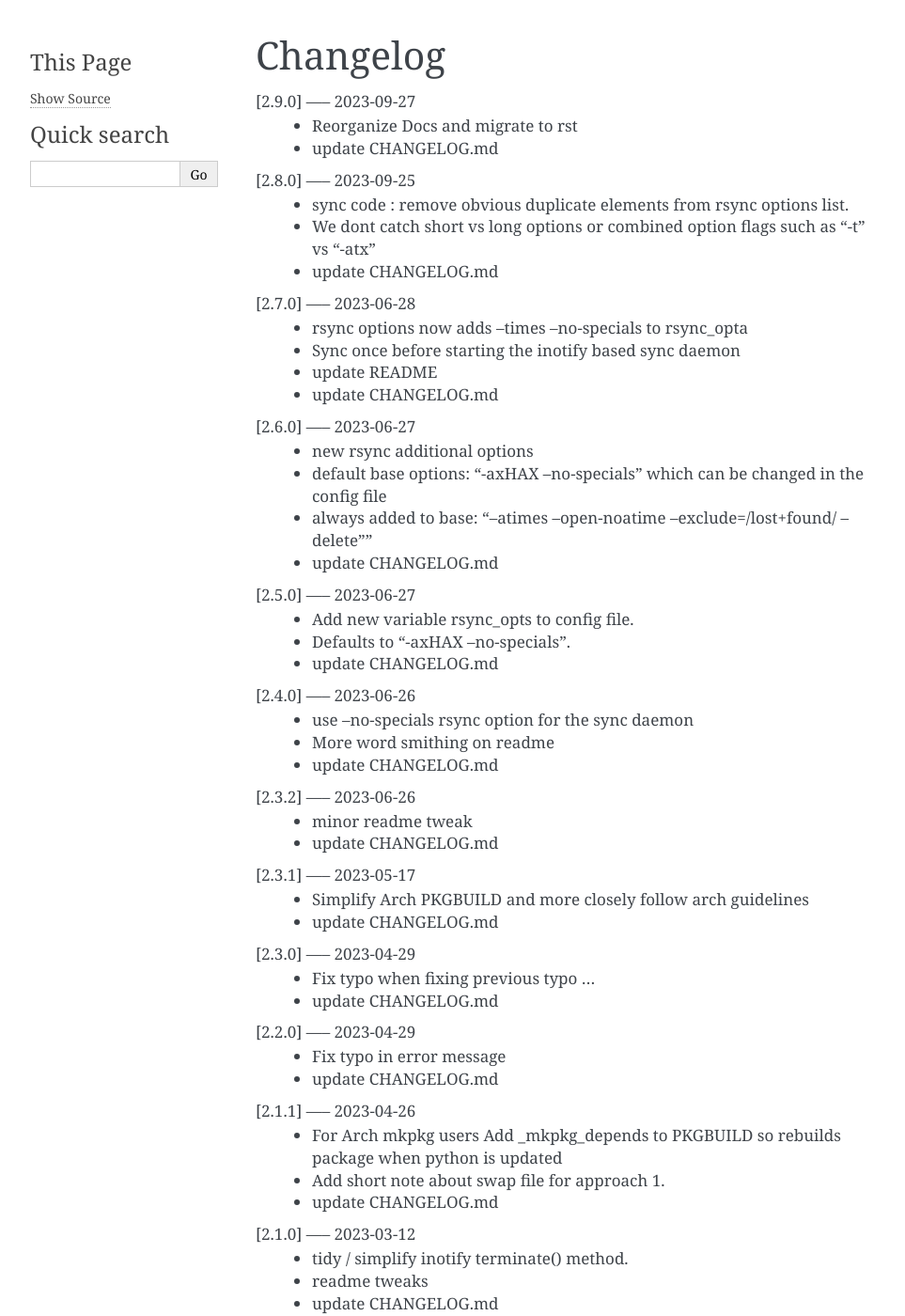
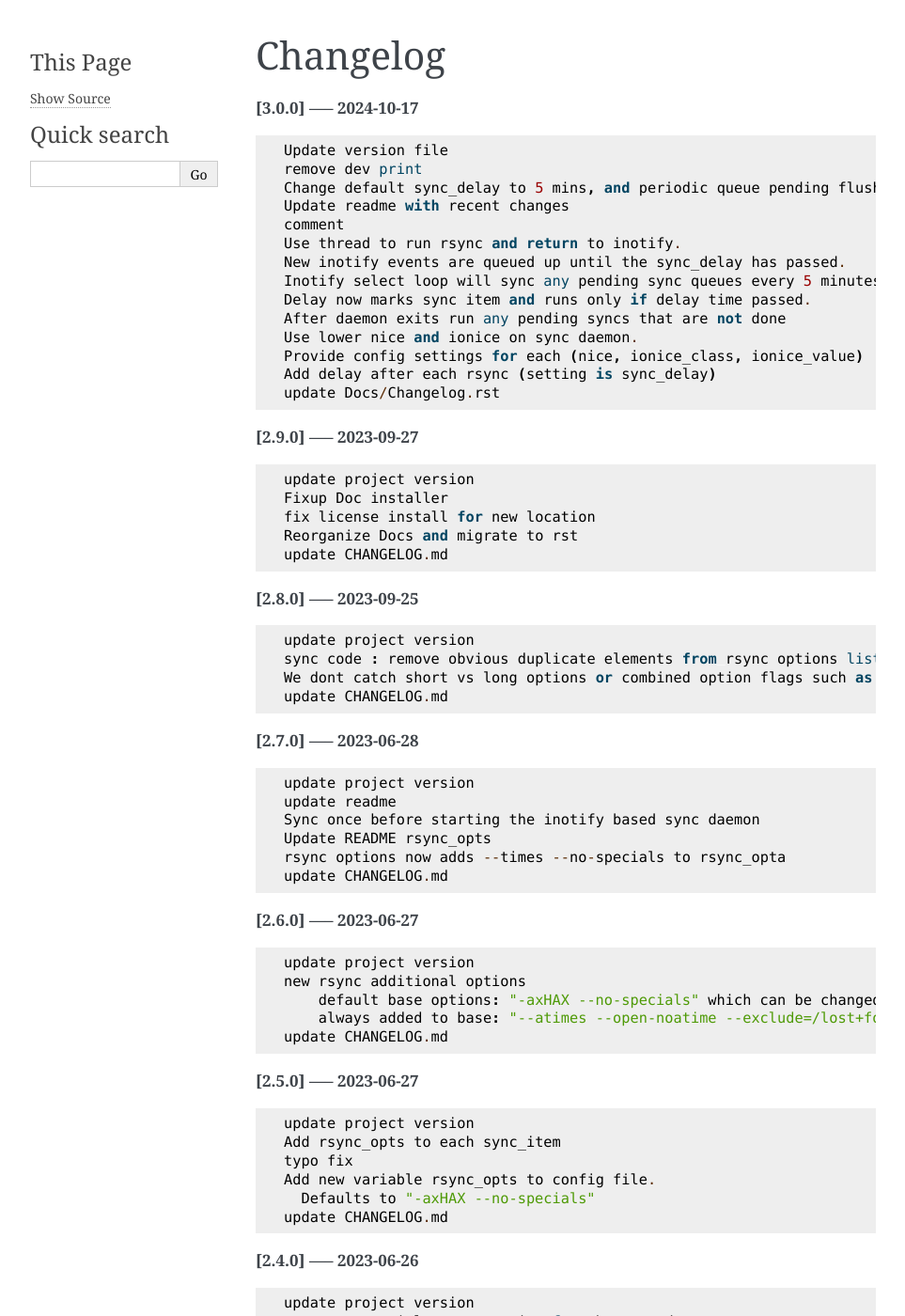
Before and after one commit to gene-git/dual-root, a Sphinx documentation site: the page built from Docs/Changelog.rst, in a window 1280 px wide and 1400 px high. Shown: the whole window at 94% size, without its empty margins (148-1111 px from the left). Built offline with Sphinx 7.4.7, drawn with Linux system fonts in a browser that asks for light colours; some of the changed text lies outside the part shown.

Commit message:
Performance improvements:  - sync daemon now defaults to running with: nice=15, ionice_class=IDLE  - Inotify triggers now placed on sync queue which is run in separate thread and queue run must wait sync    delay seconds before being run again. Each dir monitored by inotify has its own queue.  - Periodic queue check/flushes are also run every 15 mins - this is also run on exit to    ensure all pending syncs are completed.  - New variables in sync daemon config are available    nice, ionice_class and ionice_value; see man ioprio_set    defaults: nice=15, ionice_class=3 (IDLE)    sync_delay = 300 which is the minimum time between queue runs

```diff
--- a/Docs/Changelog.rst
+++ b/Docs/Changelog.rst
@@ -1,138 +1,272 @@
 Changelog
 =========
 
-[2.9.0] ----- 2023-09-27
- * Reorganize Docs and migrate to rst
- * update CHANGELOG.md
+**[3.0.0] ----- 2024-10-17** ::
 
-[2.8.0] ----- 2023-09-25
- * sync code : remove obvious duplicate elements from rsync options list.
- * We dont catch short vs long options or combined option flags such as "-t" vs "-atx"
- * update CHANGELOG.md
+	    Update version file
+	    remove dev print
+	    Change default sync_delay to 5 mins, and periodic queue pending flush to every 15 mins
+	    Update readme with recent changes
+	    comment
+	    Use thread to run rsync and return to inotify.
+	    New inotify events are queued up until the sync_delay has passed.
+	    Inotify select loop will sync any pending sync queues every 5 minutes
+	    Delay now marks sync item and runs only if delay time passed.
+	    After daemon exits run any pending syncs that are not done
+	    Use lower nice and ionice on sync daemon.
+	    Provide config settings for each (nice, ionice_class, ionice_value)
+	    Add delay after each rsync (setting is sync_delay)
+	    update Docs/Changelog.rst
 
-[2.7.0] ----- 2023-06-28
- * rsync options now adds --times --no-specials to rsync_opta
- * Sync once before starting the inotify based sync daemon
- * update README
- * update CHANGELOG.md
 
-[2.6.0] ----- 2023-06-27
- * new rsync additional options
- * default base options: "-axHAX --no-specials" which can be changed in the config file
- * always added to base: "--atimes --open-noatime --exclude=/lost+found/ --delete""
- * update CHANGELOG.md
+**[2.9.0] ----- 2023-09-27** ::
 
-[2.5.0] ----- 2023-06-27
- * Add new variable rsync_opts to config file.
- * Defaults to "-axHAX --no-specials".
- * update CHANGELOG.md
+	    update project version
+	    Fixup Doc installer
+	    fix license install for new location
+	    Reorganize Docs and migrate to rst
+	    update CHANGELOG.md
 
-[2.4.0] ----- 2023-06-26
- * use --no-specials rsync option for the sync daemon
- * More word smithing on readme
- * update CHANGELOG.md
 
-[2.3.2] ----- 2023-06-26
- * minor readme tweak
- * update CHANGELOG.md
+**[2.8.0] ----- 2023-09-25** ::
 
-[2.3.1] ----- 2023-05-17
- * Simplify Arch PKGBUILD and more closely follow arch guidelines
- * update CHANGELOG.md
+	    update project version
+	    sync code : remove obvious duplicate elements from rsync options list.
+	    We dont catch short vs long options or combined option flags such as "-t" vs "-atx"
+	    update CHANGELOG.md
 
-[2.3.0] ----- 2023-04-29
- * Fix typo when fixing previous typo ...
- * update CHANGELOG.md
 
-[2.2.0] ----- 2023-04-29
- * Fix typo in error message
- * update CHANGELOG.md
+**[2.7.0] ----- 2023-06-28** ::
 
-[2.1.1] ----- 2023-04-26
- * For Arch mkpkg users Add _mkpkg_depends to PKGBUILD so rebuilds package when python is updated
- * Add short note about swap file for approach 1.
- * update CHANGELOG.md
+	    update project version
+	    update readme
+	    Sync once before starting the inotify based sync daemon
+	    Update README rsync_opts
+	    rsync options now adds --times --no-specials to rsync_opta
+	    update CHANGELOG.md
 
-[2.1.0] ----- 2023-03-12
- * tidy / simplify inotify terminate() method.
- * readme tweaks
- * update CHANGELOG.md
 
-[2.0.3] ----- 2023-03-10
- * Readme tweaks, systemd unit description improvements
- * update CHANGELOG.md
+**[2.6.0] ----- 2023-06-27** ::
 
-[2.0.2] ----- 2023-03-09
- * Doc wordsmithing
- * Wordsmithing README
- * update CHANGELOG.md
+	    update project version
+	    new rsync additional options
+	        default base options: "-axHAX --no-specials" which can be changed in the config file
+	        always added to base: "--atimes --open-noatime --exclude=/lost+found/ --delete""
+	    update CHANGELOG.md
 
-[2.0.1] ----- 2023-03-09
- * Tidy some coding comments
- * update CHANGELOG.md
 
-[2.0.0] ----- 2023-03-09
- * Tweak systemd service descriptions
- * update README with new syncd info
- * Re-write sync code
- * New Sync and Inotify classes
- * New optional sync-daemon.conf allows specifying what to sync with list of :
- * [source, destination(s), exclusion(s)]  - each in rsync compatible form
- * Can be used with Approach 2
- * Remove timeout=0 from select()
- * update CHANGELOG.md
+**[2.5.0] ----- 2023-06-27** ::
 
-[1.0.2] ----- 2023-03-07
- * Forgot to add dual-root-syncd.service file - added
- * Remove inotify todo item - its done :)
- * update CHANGELOG.md
+	    update project version
+	    Add rsync_opts to each sync_item
+	    typo fix
+	    Add new variable rsync_opts to config file.
+	      Defaults to "-axHAX --no-specials"
+	    update CHANGELOG.md
 
-[1.0.1] ----- 2023-03-07
- * Comment change in inotify code. Add couple lines on recovering from disk failure to docs
- * Add comment on recovering from disk failure
- * update CHANGELOG.md
 
-[1.0.0] ----- 2023-03-07
- * Release 1.0.0
- * Inotify sync option (dual-root-tool -sd) available
- * dual-root-syncd.service to start the sync daemon
- * update CHANGELOG.md
+**[2.4.0] ----- 2023-06-26** ::
 
-[0.9.1] ----- 2023-03-07
- * update to 0.9.1
- * Refactor and tidy up code
- * update CHANGELOG.md
+	    update project version
+	    use --no-specials rsync option for the sync daemon
+	    More word smithing on readme
+	    update CHANGELOG.md
 
-[0.9.0] ----- 2023-03-07
- * Add -q quiet option to dual-root-tool
- * update Install.rst instructions
- * Install uses /etc/dual-root
- * tidy up installer
- * small doc edits
- * update CHANGELOG.md
 
-[0.7.0] ----- 2023-03-06
- * fix installer typo
- * update CHANGELOG.md
+**[2.3.2] ----- 2023-06-26** ::
 
-[0.6.0] ----- 2023-03-06
- * Add sphinx docs - cd docs; make latexpdf; make html
- * update CHANGELOG.md
+	    update project version
+	    Minor readme tweak
+	    update CHANGELOG.md
 
-[0.5.0] ----- 2023-03-06
- * tweak doc, update to 0.5.0
- * More edits for dual-root-tool
- * update CHANGELOG.md
 
-[0.4.0] ----- 2023-03-06
- * add more protective checks
- * update CHANGELOG.md
+**[2.3.1] ----- 2023-05-17** ::
 
-[0.3.0] ----- 2023-03-06
- * Add sync and test mode
- * update CHANGELOG.md
+	    update project version
+	    Simplify Arch PKGBUILD and more closely follow arch guidelines
+	    update CHANGELOG.md
 
-[0.2.0] ----- 2023-03-06
- * Add dual-root-tool and bind service
- * more doc updates
- * Initial commit
+
+**[2.3.0] ----- 2023-04-29** ::
+
+	    update project version
+	    Fix typo made fixing previous typo ...
+	    update CHANGELOG.md
+
+
+**[2.2.0] ----- 2023-04-29** ::
+
+	    update project version
+	    Fix typo in error message
+	    update CHANGELOG.md
+
+
+**[2.1.1] ----- 2023-04-26** ::
+
+	    update project version
+	    For Arch mkpkg usersAdd _mkpkg_depends to to PKGBUILD to rebuild when python is updated
+	    Add short note about swap file for approach 1.
+	    update CHANGELOG.md
+
+
+**[2.1.0] ----- 2023-03-12** ::
+
+	    update project version
+	    tidy inotify terminate()
+	    readme tweaks
+	    update CHANGELOG.md
+
+
+**[2.0.3] ----- 2023-03-10** ::
+
+	    update project version
+	    More readme tweaks
+	    minor change to service unit description
+	    update CHANGELOG.md
+
+
+**[2.0.2] ----- 2023-03-09** ::
+
+	    update project version
+	    Doc wordsmithing
+	    Wordsmithing README
+	    update CHANGELOG.md
+
+
+**[2.0.1] ----- 2023-03-09** ::
+
+	    update project version
+	    Tidy some coding comments
+	    update CHANGELOG.md
+
+
+**[2.0.0] ----- 2023-03-09** ::
+
+	    update project version
+	    update CHANGELOG.md
+	    update project version
+	    Tweak systemd service descriptions
+	    fix: add_dual_root needs emmpty exceptions list
+	    update README with new syncd info, fix buglet installing sample config
+	    debug off
+	    Now uses class Sync and class Inotify.
+	    Support for Approach 1 and Approach 2
+	    New optional sync-daemon.conf allows specifying what to sync with list of :
+	       [source, destination(s), exclusion(s)]  - each in rsync compatible form
+	    Complete rewrite of sync code - now in class Inotify
+	    Remove timeout=0 from select()
+	    update CHANGELOG.md
+
+
+**[1.0.2] ----- 2023-03-07** ::
+
+	    update project version
+	    Remove inotify todo item - its done :)
+	    update CHANGELOG.md
+
+
+**[1.0.1] ----- 2023-03-07** ::
+
+	    update project version
+	    fix comment
+	    Add comment on recovering from disk failure
+	    update CHANGELOG.md
+
+
+**[1.0.0] ----- 2023-03-07** ::
+
+	    update project version
+	    update CHANGELOG.md
+
+
+**[0.9.9] ----- 2023-03-07** ::
+
+	    update project version
+	    Edit dual-root-syncd.service desctiption
+	    Add missing [Install] in dual-root-syncd.service
+	    debug off
+	    Inotify sync option (dual-root-tool -sd) available
+	    dual-root-syncd.service to start the sync daemon
+	    update CHANGELOG.md
+
+
+**[0.9.1] ----- 2023-03-07** ::
+
+	    update project version
+	    Message - use mountd "on"
+	    installer - duh
+	    installer typo with etc
+	    Refactor and tidy ups
+	    update CHANGELOG.md
+
+
+**[0.9.0] ----- 2023-03-07** ::
+
+	    update project version
+	    Improve README
+	    fix installer path buglet
+	    tidy up installer
+	    Install uses /etc/dual-root
+	    update Install.rst instructions
+	    update CHANGELOG.md
+
+
+**[0.8.0] ----- 2023-03-07** ::
+
+	    update project version
+	    Add -q quiet option
+	    small doc edits
+	    update CHANGELOG.md
+
+
+**[0.7.0] ----- 2023-03-06** ::
+
+	    update project version
+	    missing install.rst in installer
+	    typo in installer script
+	    update CHANGELOG.md
+
+
+**[0.6.0] ----- 2023-03-06** ::
+
+	    update project version
+	    update CHANGELOG.md
+	    update project version
+	    Add sphinx docs - cd docs; make latexpdf; make html
+	    add comment on avoiding mixing disk types
+	    update CHANGELOG.md
+
+
+**[0.5.0] ----- 2023-03-06** ::
+
+	    update project version
+	    tweak doc
+	    More edits for dual-root-tool
+	    update CHANGELOG.md
+
+
+**[0.4.0] ----- 2023-03-06** ::
+
+	    update project version
+	    add more protective checks
+	    update CHANGELOG.md
+
+
+**[0.3.0] ----- 2023-03-06** ::
+
+	    update project version
+	    add sync and test mode
+	    update CHANGELOG.md
+
+
+**[0.2.0] ----- 2023-03-06** ::
+
+	    update project version
+	    add packaging
+	    update CHANGELOG.md
+
+
+**[0.1.0] ----- 2023-03-06** ::
+
+	    tool still sync but otherwise working okay - needs wider testing
+	    initial commit
--- a/Docs/conf.py
+++ b/Docs/conf.py
@@ -9,7 +9,7 @@
 project = 'dual-root'
 copyright = '2023, Gene C'
 author = 'Gene C'
-release = '2.9.0'
+release = '3.0.0'
 
 # -- General configuration ---------------------------------------------------
 # https://www.sphinx-doc.org/en/master/usage/configuration.html#general-configuration
```
Also changed, not shown: README.rst (+23 -5 lines), 10 other files.
